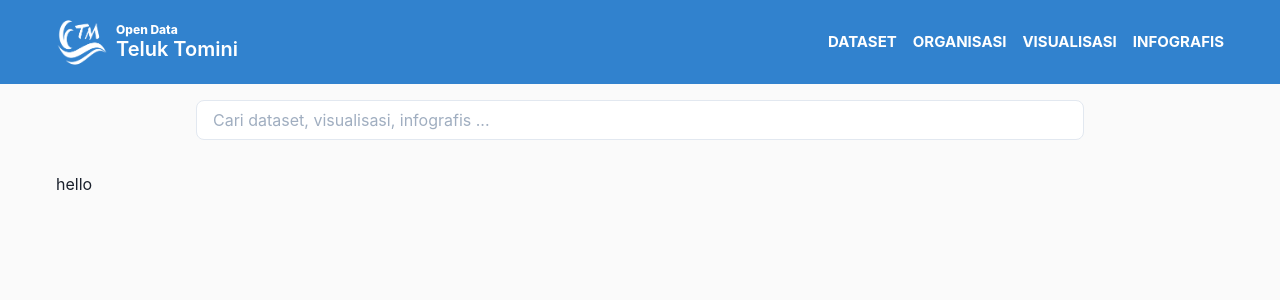
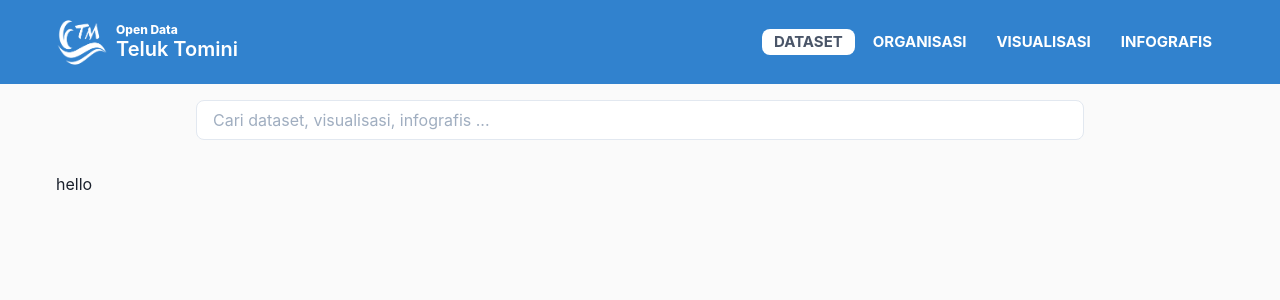
Before and after one commit to erthru/open-data-teluk-tomini-web, a React (Create React App) app: page /datasets in a window 1280 px wide. Shown: the top 300 px of the page. Built offline with nearby package versions, Linux system fonts and the light colour scheme; no server answers.

Commit message:
navigation active state using redux

```diff
--- a/package.json
+++ b/package.json
@@ -25,10 +25,10 @@
         "react": "^17.0.1",
         "react-dom": "^17.0.1",
         "react-helmet": "^6.1.0",
+        "react-redux": "^7.2.2",
         "react-router-dom": "^5.2.0",
         "react-scripts": "4.0.3",
         "redux": "^4.0.5",
-        "redux-thunk": "^2.3.0",
         "typescript": "^4.2.3",
         "web-vitals": "^1.1.1"
     },
--- a/src/components/header/index.tsx
+++ b/src/components/header/index.tsx
@@ -8,11 +8,15 @@ import { faChevronDown, faChevronUp } from "@fortawesome/free-solid-svg-icons";
 import { Collapse } from "@chakra-ui/transition";
 import { Image } from "@chakra-ui/image";
 import { Input } from "@chakra-ui/input";
+import { useSelector } from "react-redux";
+import { Store } from "../../data/store";
+import { NavigationKey } from "../../data/store/navigation/types";
 
 const CHeader = () => {
     const history = useHistory();
     const [isHomeMode, setIsHomeMode] = useState(false);
     const [isMobileNavOpen, setIsMobileNavOpen] = useState(false);
+    const currentActiveKey = useSelector((store: Store) => store.navigation.currentActiveKey);
 
     useEffect(() => {
         setIsHomeMode(history.location.pathname === "/");
@@ -38,27 +42,70 @@ const CHeader = () => {
                             <FontAwesomeIcon icon={isMobileNavOpen ? faChevronUp : faChevronDown} />
                         </Box>
 
-                        <Flex display={{ base: "none", md: "flex" }} ml="auto" color="white" fontWeight="bold" fontSize="15px">
-                            <Link _hover={{ textDecor: "none" }} _focus={{ outline: "none" }} as={ReactLink} to="/datasets">
+                        <Flex display={{ base: "none", md: "flex" }} ml="auto" fontWeight="bold" fontSize="15px">
+                            <Link
+                                _hover={{ textDecor: "none" }}
+                                _focus={{ outline: "none" }}
+                                as={ReactLink}
+                                to="/datasets"
+                                color={currentActiveKey === NavigationKey.datasets ? "gray.600" : "white"}
+                                rounded="lg"
+                                py="2px"
+                                px="12px"
+                                bg={currentActiveKey === NavigationKey.datasets ? "white" : ""}
+                            >
                                 DATASET
                             </Link>
 
-                            <Link ml="16px" _hover={{ textDecor: "none" }} _focus={{ outline: "none" }} as={ReactLink} to="/organizations">
+                            <Link
+                                ml="6px"
+                                _hover={{ textDecor: "none" }}
+                                _focus={{ outline: "none" }}
+                                as={ReactLink}
+                                to="/organizations"
+                                color={currentActiveKey === NavigationKey.organizations ? "gray.600" : "white"}
+                                rounded="lg"
+                                py="2px"
+                                px="12px"
+                                bg={currentActiveKey === NavigationKey.organizations ? "white" : ""}
+                            >
                                 ORGANISASI
                             </Link>
 
-                            <Link ml="16px" _hover={{ textDecor: "none" }} _focus={{ outline: "none" }} as={ReactLink} to="/visualizations">
+                            <Link
+                                ml="6px"
+                                _hover={{ textDecor: "none" }}
+                                _focus={{ outline: "none" }}
+                                as={ReactLink}
+                                to="/visualizations"
+                                color={currentActiveKey === NavigationKey.visualizations ? "gray.600" : "white"}
+                                rounded="lg"
+                                py="2px"
+                                px="12px"
+                                bg={currentActiveKey === NavigationKey.visualizations ? "white" : ""}
+                            >
                                 VISUALISASI
                             </Link>
 
-                            <Link ml="16px" _hover={{ textDecor: "none" }} _focus={{ outline: "none" }} as={ReactLink} to="/infographics">
+                            <Link
+                                ml="6px"
+                                _hover={{ textDecor: "none" }}
+                                _focus={{ outline: "none" }}
+                                as={ReactLink}
+                                to="/infographics"
+                                color={currentActiveKey === NavigationKey.infographics ? "gray.600" : "white"}
+                                rounded="lg"
+                                py="2px"
+                                px="12px"
+                                bg={currentActiveKey === NavigationKey.infographics ? "white" : ""}
+                            >
                                 INFOGRAFIS
                             </Link>
                         </Flex>
                     </Flex>
 
                     <Collapse in={isMobileNavOpen} animateOpacity>
-                        <Flex color="white" w="full" flexWrap="wrap" fontWeight="bold" mt="16px" fontSize="14px">
+                        <Flex w="full" flexWrap="wrap" fontWeight="bold" mt="16px" fontSize="14px">
                             <Flex w="full">
                                 <Link
                                     _hover={{ textDecor: "none" }}
@@ -67,6 +114,11 @@ const CHeader = () => {
                                     _focus={{ outline: "none" }}
                                     as={ReactLink}
                                     to="/datasets"
+                                    color={currentActiveKey === NavigationKey.datasets ? "gray.600" : "white"}
+                                    rounded="lg"
+                                    py="2px"
+                                    px="12px"
+                                    bg={currentActiveKey === NavigationKey.datasets ? "white" : ""}
                                 >
                                     DATASET
                                 </Link>
@@ -80,6 +132,11 @@ const CHeader = () => {
                                     _focus={{ outline: "none" }}
                                     as={ReactLink}
                                     to="/organizations"
+                                    color={currentActiveKey === NavigationKey.organizations ? "gray.600" : "white"}
+                                    rounded="lg"
+                                    py="2px"
+                                    px="12px"
+                                    bg={currentActiveKey === NavigationKey.organizations ? "white" : ""}
                                 >
                                     ORGANISASI
                                 </Link>
@@ -93,6 +150,11 @@ const CHeader = () => {
                                     _focus={{ outline: "none" }}
                                     as={ReactLink}
                                     to="/visualizations"
+                                    color={currentActiveKey === NavigationKey.visualizations ? "gray.600" : "white"}
+                                    rounded="lg"
+                                    py="2px"
+                                    px="12px"
+                                    bg={currentActiveKey === NavigationKey.visualizations ? "white" : ""}
                                 >
                                     VISUALISASI
                                 </Link>
@@ -106,6 +168,11 @@ const CHeader = () => {
                                     _focus={{ outline: "none" }}
                                     as={ReactLink}
                                     to="/infographics"
+                                    color={currentActiveKey === NavigationKey.infographics ? "gray.600" : "white"}
+                                    rounded="lg"
+                                    py="2px"
+                                    px="12px"
+                                    bg={currentActiveKey === NavigationKey.infographics ? "white" : ""}
                                 >
                                     INFOGRAFIS
                                 </Link>
--- a/src/containers/datasets/index.tsx
+++ b/src/containers/datasets/index.tsx
@@ -1,8 +1,19 @@
 import { Box } from "@chakra-ui/layout";
+import { useEffect } from "react";
 import { Helmet } from "react-helmet";
+import { useDispatch } from "react-redux";
+import { setNavigationKey } from "../../data/store/navigation/actions";
+import { NavigationKey } from "../../data/store/navigation/types";
 import { TITLE } from "../../helpers/environments";
 
-const XDatasets = () => (
+const XDatasets = () => {
+    const dispatch = useDispatch();
+
+    useEffect(() => {
+        dispatch(setNavigationKey(NavigationKey.datasets));
+    }, []);
+
+    return (
         <Box>
             <Helmet>
                 <title>{`Dataset | ${TITLE}`}</title>
@@ -10,5 +21,6 @@ const XDatasets = () => (
             hello
         </Box>
     );
+};
 
 export default XDatasets;
--- a/src/containers/home/index.tsx
+++ b/src/containers/home/index.tsx
@@ -5,8 +5,18 @@ import CSectionTitle from "../../components/common/section-title";
 import { TITLE } from "../../helpers/environments";
 import CDatasets from "../../components/datasets";
 import CVisualizations from "../../components/visualizations";
+import { useDispatch } from "react-redux";
+import { useEffect } from "react";
+import { setNavigationKey } from "../../data/store/navigation/actions";
 
-const XHome = () => (
+const XHome = () => {
+    const dispatch = useDispatch();
+
+    useEffect(() => {
+        dispatch(setNavigationKey(null));
+    }, []);
+
+    return (
         <Box>
             <Helmet>
                 <title>{TITLE}</title>
@@ -43,5 +53,6 @@ const XHome = () => (
             </Flex>
         </Box>
     );
+};
 
 export default XHome;
--- /dev/null
+++ b/src/data/store/index.ts
@@ -0,0 +1,9 @@
+import { combineReducers, createStore } from "redux";
+import navigationReducers from "./navigation/reducers";
+
+const combinedReducers = combineReducers({
+    navigation: navigationReducers,
+});
+
+export type Store = ReturnType<typeof combinedReducers>;
+export default createStore(combinedReducers, {});
--- /dev/null
+++ b/src/data/store/navigation/actions.ts
@@ -0,0 +1,8 @@
+import { NavigationAction, NavigationKey, NAVIGATION_TYPES } from "./types";
+
+export const setNavigationKey = (key: NavigationKey | null): NavigationAction => {
+    return {
+        type: NAVIGATION_TYPES.SET_NAVIGATION_KEY,
+        payloads: { currentActiveKey: key },
+    };
+};
--- /dev/null
+++ b/src/data/store/navigation/reducers.ts
@@ -0,0 +1,20 @@
+import { NavigationState, NavigationAction, NAVIGATION_TYPES } from "./types";
+
+const initialState: NavigationState = {
+    currentActiveKey: null,
+};
+
+const reducers = (state = initialState, { type, payloads }: NavigationAction): NavigationState => {
+    switch (type) {
+        case NAVIGATION_TYPES.SET_NAVIGATION_KEY:
+            return {
+                ...state,
+                currentActiveKey: payloads?.currentActiveKey!!,
+            };
+
+        default:
+            return state;
+    }
+};
+
+export default reducers;
--- /dev/null
+++ b/src/data/store/navigation/types.ts
@@ -0,0 +1,21 @@
+export enum NAVIGATION_TYPES {
+    SET_NAVIGATION_KEY = "SET_NAVIGATION_KEY",
+}
+
+export enum NavigationKey {
+    datasets = "datasets",
+    organizations = "organizations",
+    visualizations = "visualizations",
+    infographics = "infographics",
+}
+
+export type NavigationState = {
+    currentActiveKey: NavigationKey | null;
+};
+
+export type NavigationAction = {
+    type: NAVIGATION_TYPES;
+    payloads?: {
+        currentActiveKey?: NavigationKey | null;
+    };
+};
```
Also changed, not shown: src/index.tsx (+9 -5 lines), 1 other file (tests, documents, lock files or other folders). Lines whose indentation alone changed are shown as unchanged.
